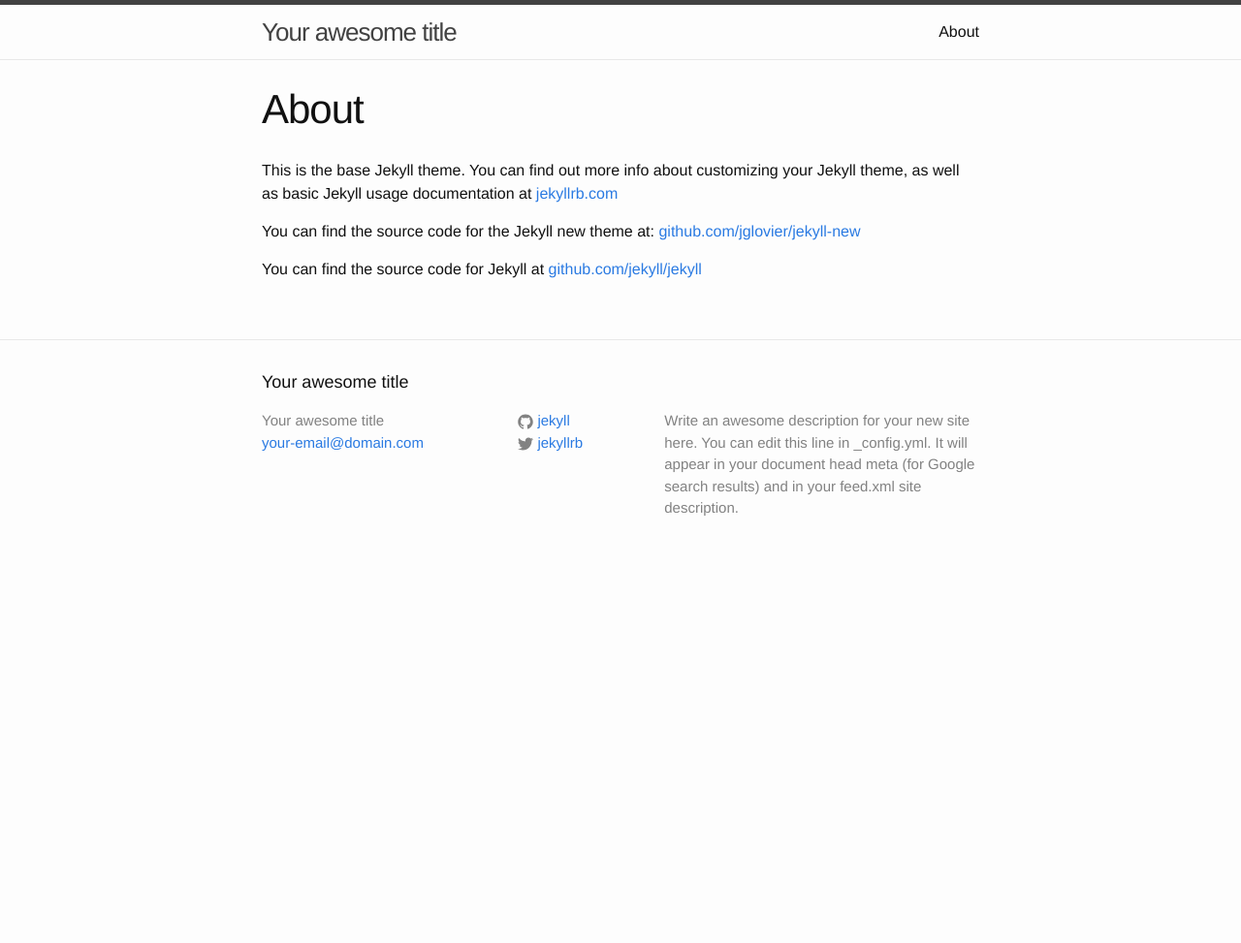
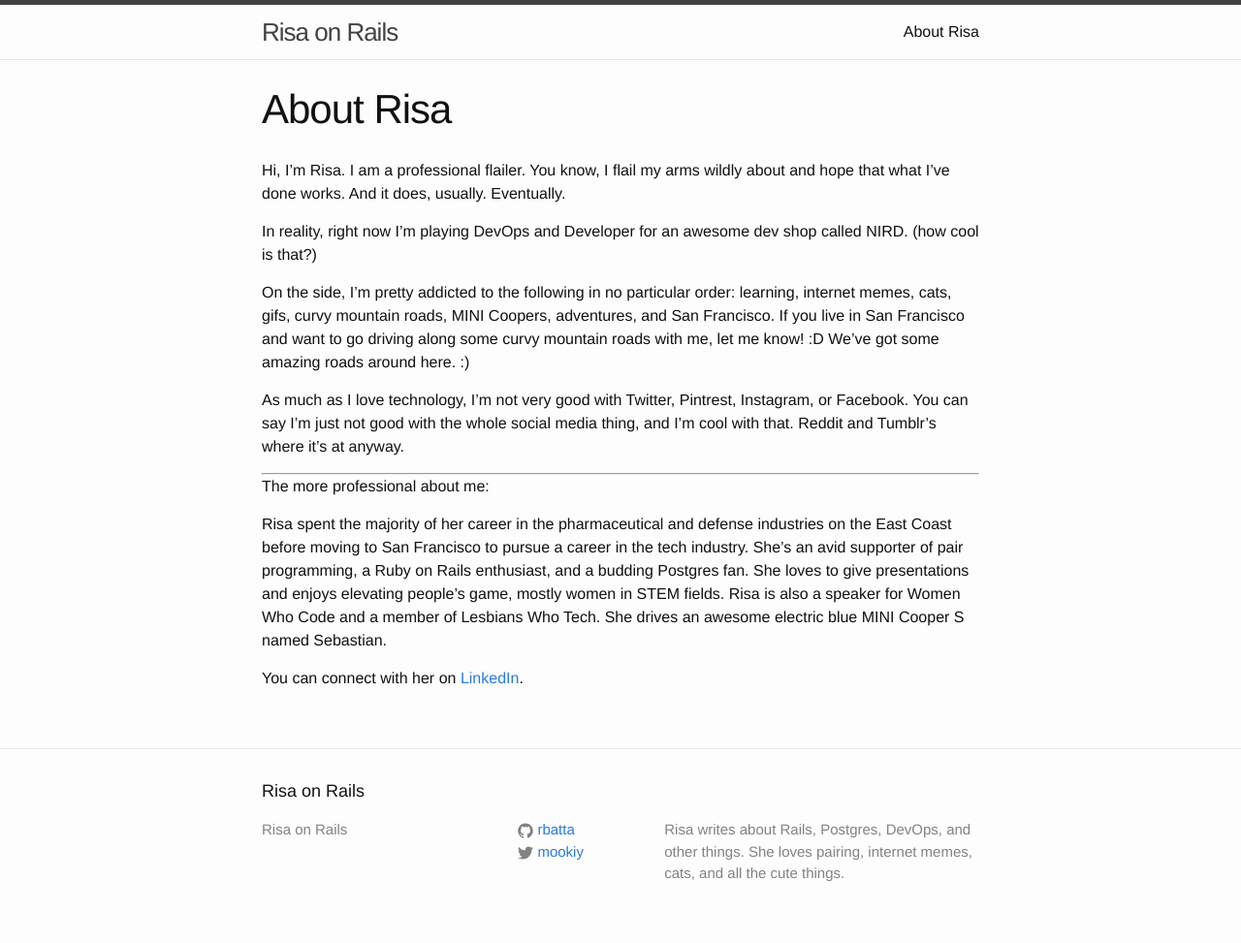
Before and after one commit to rbatta/risa-on-rails, a Jekyll site: the page built from about.md, in a window 1280 px wide. Shown: the whole page at 97% size. Built offline with Jekyll 4.4.1, drawn with Linux system fonts in a browser that asks for light colours; before the commit the page ends 900 px from its top, so only the background shows below that.

Commit message:
postgres workshop notes

```diff
--- a/_config.yml
+++ b/_config.yml
@@ -1,14 +1,11 @@
 # Site settings
-title: Your awesome title
-email: your-email@domain.com
+title: Risa on Rails
+# email: rbatta (at) gmail.com
 description: > # this means to ignore newlines until "baseurl:"
-  Write an awesome description for your new site here. You can edit this
-  line in _config.yml. It will appear in your document head meta (for
-  Google search results) and in your feed.xml site description.
-baseurl: "" # the subpath of your site, e.g. /blog/
-url: "http://yourdomain.com" # the base hostname & protocol for your site
-twitter_username: jekyllrb
-github_username:  jekyll
-
+  Risa writes about Rails, Postgres, DevOps, and other things. She loves pairing, internet memes, cats, and all the cute things.
+baseurl: "/risa-on-rails" # the subpath of your site, e.g. /blog/
+#url: "http://yourdomain.com" # the base hostname & protocol for your site
+twitter_username: mookiy
+github_username:  rbatta
 # Build settings
 markdown: kramdown
--- a/_includes/footer.html
+++ b/_includes/footer.html
@@ -8,7 +8,6 @@
       <div class="footer-col  footer-col-1">
         <ul class="contact-list">
           <li>{{ site.title }}</li>
-          <li><a href="mailto:{{ site.email }}">{{ site.email }}</a></li>
         </ul>
       </div>
 
--- a/about.md
+++ b/about.md
@@ -1,11 +1,21 @@
 ---
 layout: page
-title: About
+title: About Risa
 permalink: /about/
 ---
 
-This is the base Jekyll theme. You can find out more info about customizing your Jekyll theme, as well as basic Jekyll usage documentation at [jekyllrb.com](http://jekyllrb.com/)
+Hi, I'm Risa. I am a professional flailer. You know, I flail my arms wildly about and hope that what I've done works. And it does, usually. Eventually.
 
-You can find the source code for the Jekyll new theme at: [github.com/jglovier/jekyll-new](https://github.com/jglovier/jekyll-new)
+In reality, right now I'm playing DevOps and Developer for an awesome dev shop called NIRD. (how cool is that?)
 
-You can find the source code for Jekyll at [github.com/jekyll/jekyll](https://github.com/jekyll/jekyll)
+On the side, I'm pretty addicted to the following in no particular order: learning, internet memes, cats, gifs, curvy mountain roads, MINI Coopers, adventures, and San Francisco.  If you live in San Francisco and want to go driving along some curvy mountain roads with me, let me know! :D We've got some amazing roads around here. :)
+
+As much as I love technology, I'm not very good with Twitter, Pintrest, Instagram, or Facebook. You can say I'm just not good with the whole social media thing, and I'm cool with that. Reddit and Tumblr's where it's at anyway.
+
+***
+
+The more professional about me:
+
+Risa spent the majority of her career in the pharmaceutical and defense industries on the East Coast before moving to San Francisco to pursue a career in the tech industry. She's an avid supporter of pair programming, a Ruby on Rails enthusiast, and a budding Postgres fan. She loves to give presentations and enjoys elevating people's game, mostly women in STEM fields. Risa is also a speaker for Women Who Code and a member of Lesbians Who Tech.  She drives an awesome electric blue MINI Cooper S named Sebastian.
+
+You can connect with her on [LinkedIn](http://linkedin.com/in/risabatta).
```
Also changed, not shown: _posts/2015-03-18-postgres-workshop-notes.md (added, +275 -0 lines), _drafts/2015-03-17-welcome-to-jekyll.markdown (renamed from _posts/2015-03-17-welcome-to-jekyll.markdown), index.md (renamed from index.html).
